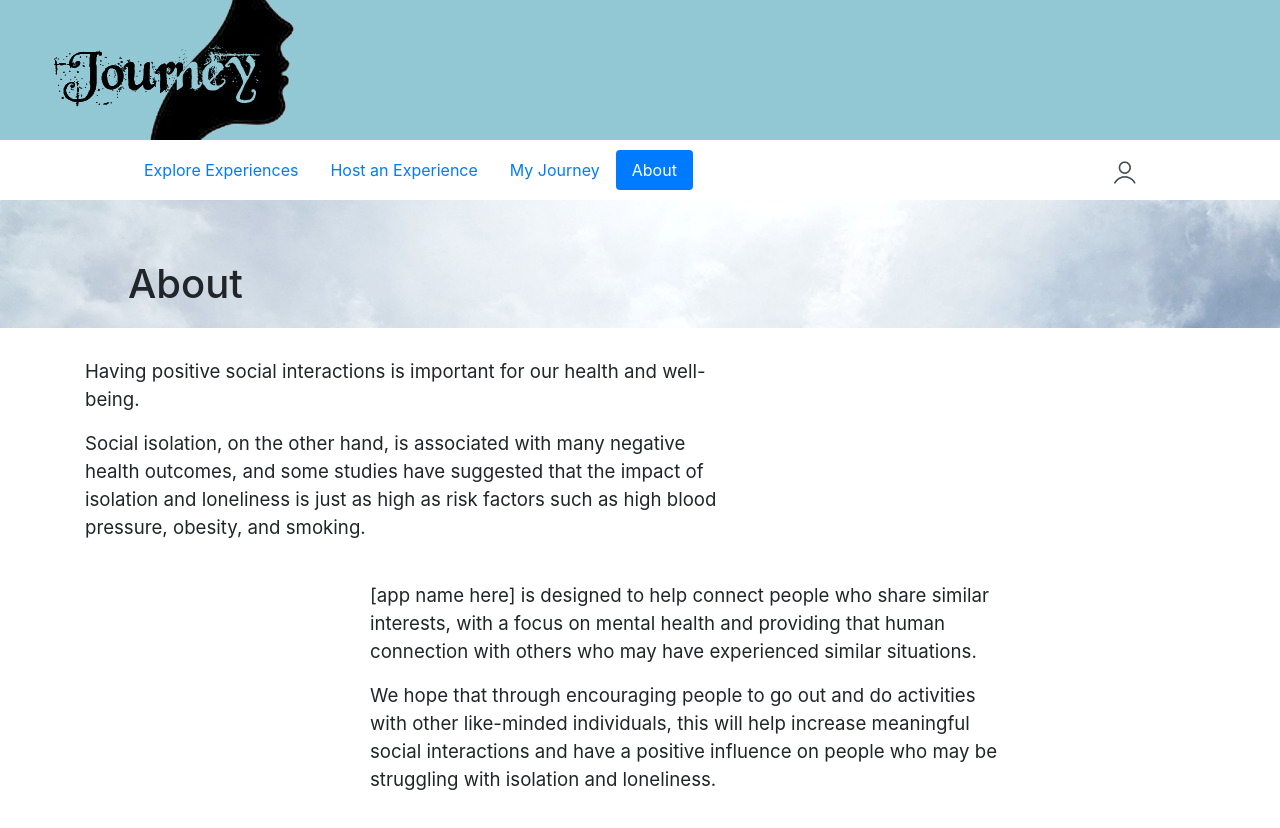
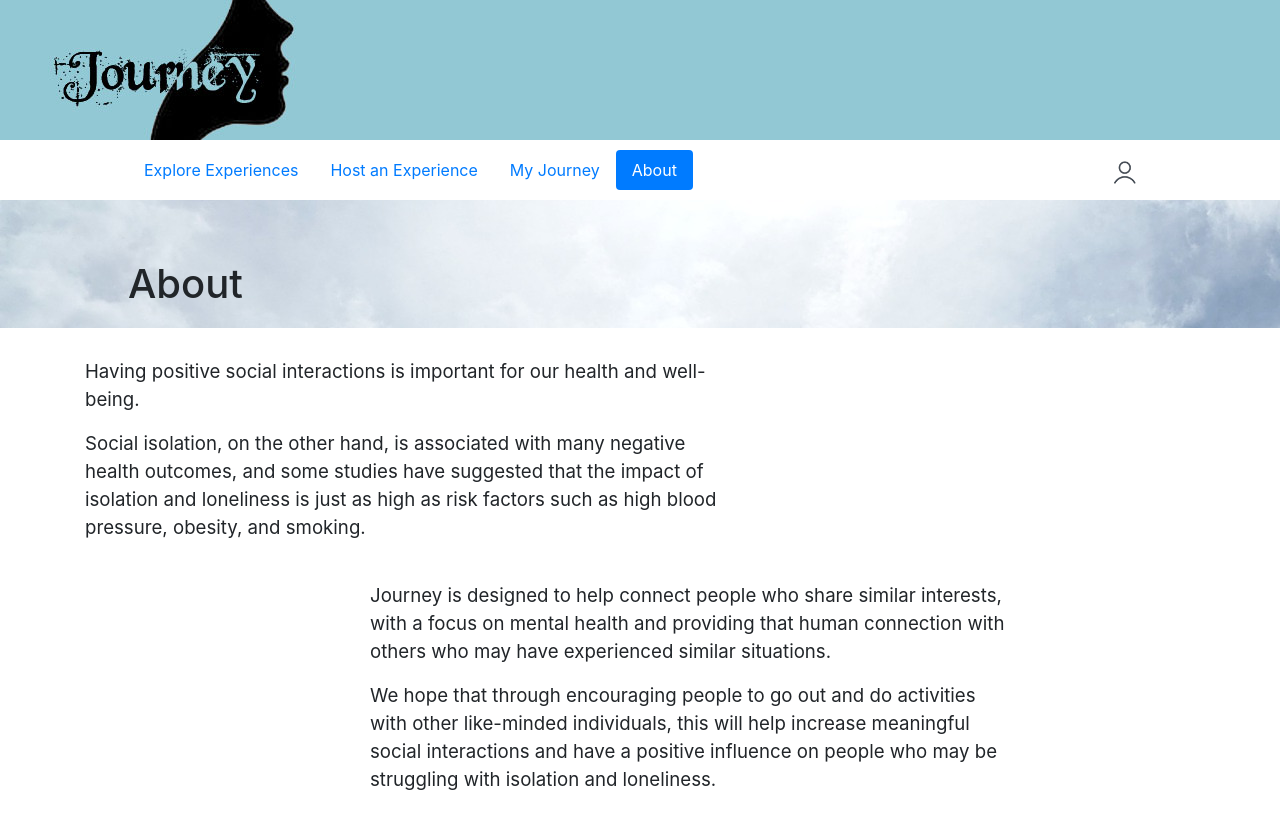
Before and after one commit to ksogata/DepressedPlatypusPerry, a React (Create React App) app: page /about in a window 1280 px wide. Shown: the top 828 px of the page. Built offline with nearby package versions, Linux system fonts and the light colour scheme.

Commit message:
added app name to about page

```diff
--- a/src/components/about.js
+++ b/src/components/about.js
@@ -23,7 +23,7 @@ const About = () => {
           </Row>
           <Row>
             <Col md={{ size: 7, offset: 3 }}>
-              <p style={styles.about}>[app name here] is designed to help connect people who share similar interests, with a focus on mental health and providing that human connection with others who may have experienced similar situations.</p>
+              <p style={styles.about}>Journey is designed to help connect people who share similar interests, with a focus on mental health and providing that human connection with others who may have experienced similar situations.</p>
               <p style={styles.about}>We hope that through encouraging people to go out and do activities with other like-minded individuals, this will help increase meaningful social interactions and have a positive influence on people who may be struggling with isolation and loneliness.</p><br/>
             </Col>
           </Row>
```
